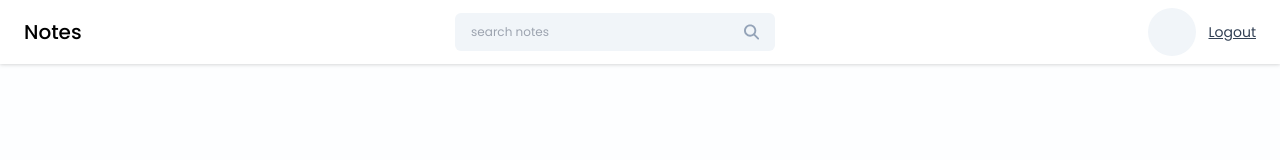
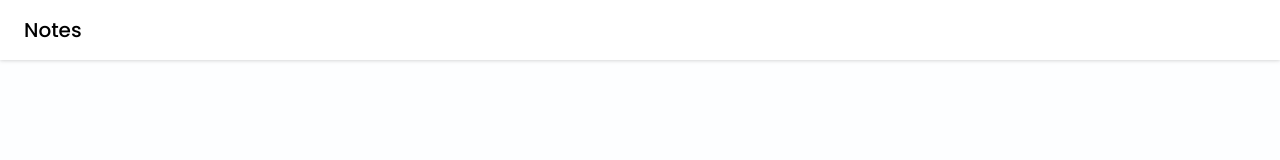
Before and after one commit to amalkreji12/NotesApp-React, a React (Vite) app in the folder frontend/notes/: page /login in a window 1280 px wide. Shown: the top 160 px of the page. Built offline with nearby package versions, Linux system fonts and the light colour scheme; a web font is replaced by a local one.

Commit message:
navBar condition added

```diff
--- a/frontend/notes/src/App.jsx
+++ b/frontend/notes/src/App.jsx
@@ -4,13 +4,13 @@ import { BrowserRouter as Router, Routes, Route } from "react-router-dom";
 import Home from './pages/Home/Home'
 import Login from './pages/Login/Login'
 import SignUp from './pages/SignUp/SignUp'
-import Landing from './pages/Landing/LandingPage';
+import LandingPage from './pages/Landing/LandingPage';
 
 
 const routes = (
   <Router>
     <Routes>
-      <Route path='/' exact element={<Landing/>} />
+      <Route path='/' exact element={<LandingPage/>} />
       <Route path='/dashboard' exact element={<Home />} />
       <Route path='/login' exact element={<Login />} />
       <Route path='/signup' exact element={<SignUp />} />
--- a/frontend/notes/src/components/NavBar/NavBar.jsx
+++ b/frontend/notes/src/components/NavBar/NavBar.jsx
@@ -4,7 +4,10 @@ import React, { useState } from 'react'
 import ProfileInfo from '../Cards/ProfileInfo'
 import { useNavigate } from 'react-router-dom'
 import SearchBar from '../SearchBar/SearchBar';
+import { useLocation } from 'react-router-dom';
 
+
+const isAuthPage = location.pathname === '/login' || location.pathname === '/signup'
 const NavBar = ( {userInfo, searchNote, handleClearSearch}) => {
   const [searchQuery, setSearchQuery] = useState("");
 
@@ -30,14 +33,14 @@ const NavBar = ( {userInfo, searchNote, handleClearSearch}) => {
     <div className='bg-white flex items-center justify-between px-6 py-2 drop-shadow'>
       <h2 className='text-xl font-medium text-black py-2'>Notes</h2>
 
-      <SearchBar value={searchQuery} onChange={({ target }) => {
+      {!isAuthPage &&( <SearchBar value={searchQuery} onChange={({ target }) => {
         setSearchQuery(target.value);
       }}
         handleSearch={handleSearch}
         onClearSearch={onClearSearch}
-      />
+      />)}
 
-      <ProfileInfo userInfo={userInfo} onLogout={onLogout} />
+      {!isAuthPage && <ProfileInfo userInfo={userInfo} onLogout={onLogout} />}
     </div>
   )
 }
--- a/frontend/notes/src/pages/Landing/LandingPage.jsx
+++ b/frontend/notes/src/pages/Landing/LandingPage.jsx
@@ -5,11 +5,10 @@ import LandingNavBar from '../../components/NavBar/LandingNavBar'
 const Landing = () => {
     return (
         <div>
-
             <LandingNavBar/>
 
-            <div>
-                <h3>Content</h3>
+            <div className='container'>
+
             </div>
         </div>
     )
```
